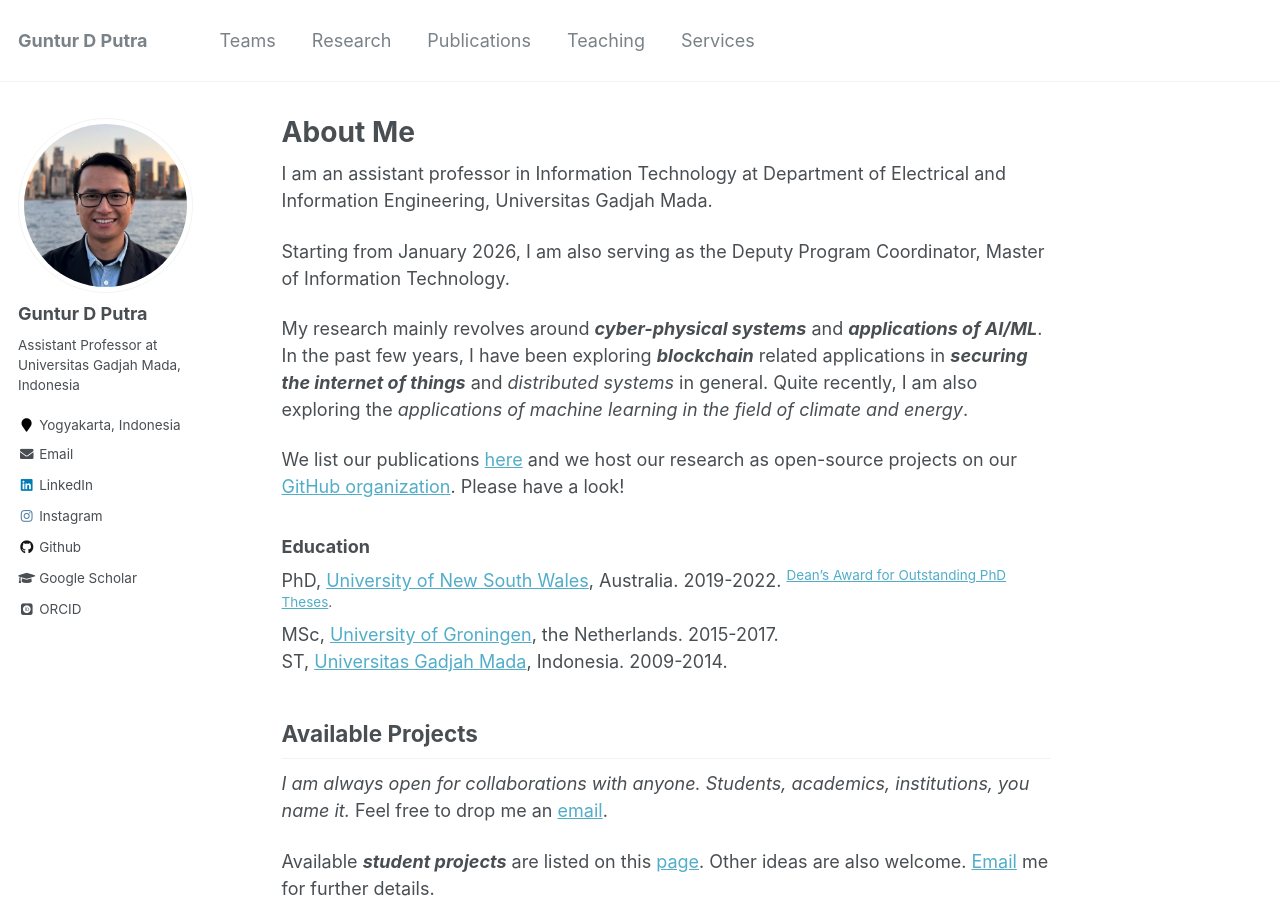
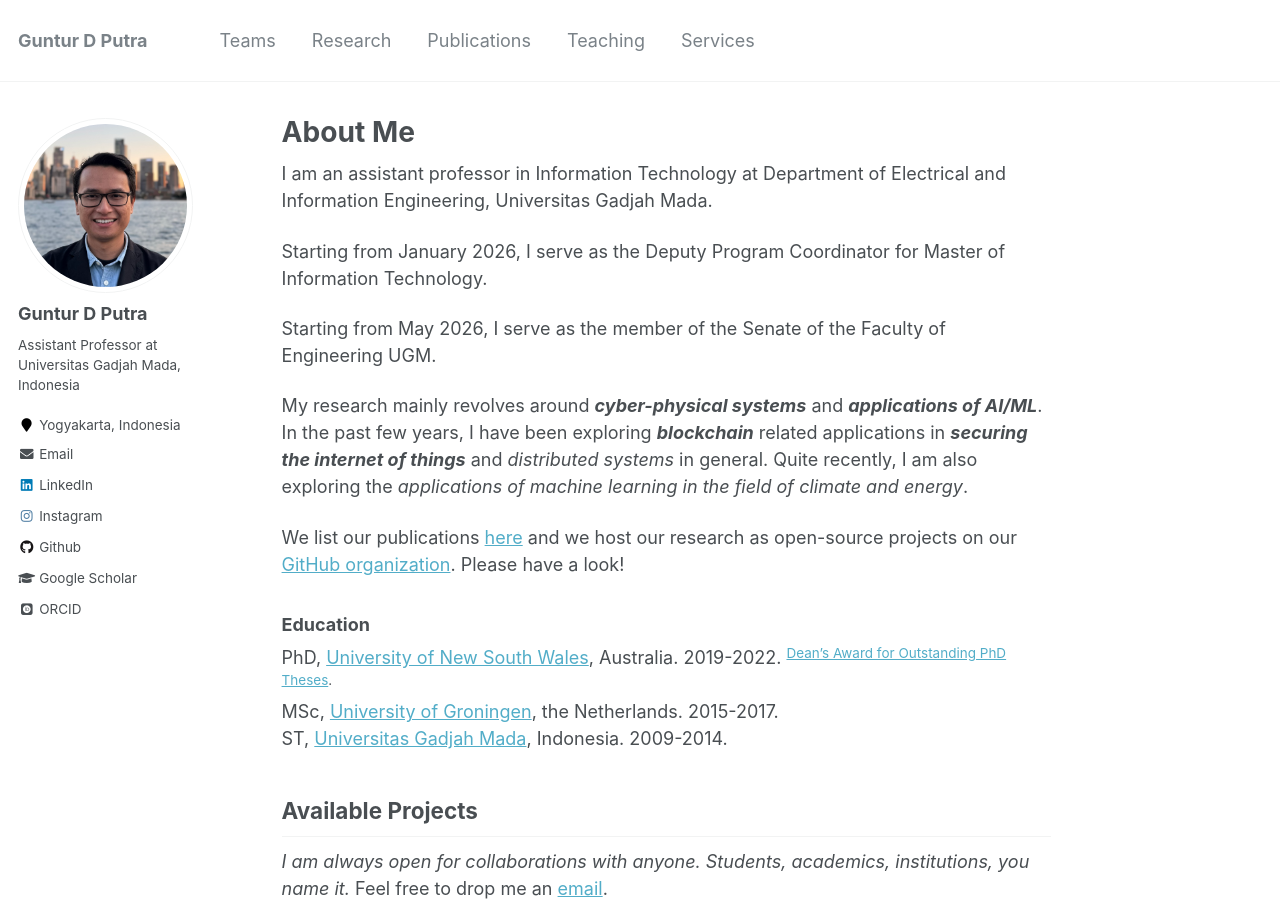
Before and after one commit to gdputra/gdputra.github.io, a Jekyll site: the page built from _pages/about.md, in a window 1280 px wide and 900 px high. Built offline with Jekyll 4.4.1, drawn with Linux system fonts in a browser that asks for light colours; some web fonts are replaced.

Commit message:
Revise job titles and roles in about.md
Updated job titles and roles for clarity and correctness.

```diff
--- a/_pages/about.md
+++ b/_pages/about.md
@@ -10,7 +10,9 @@ redirect_from:
 
 I am an assistant professor in Information Technology at Department of Electrical and Information Engineering, Universitas Gadjah Mada.
 
-Starting from January 2026, I am also serving as the Deputy Program Coordinator, Master of Information Technology.
+Starting from January 2026, I serve as the Deputy Program Coordinator for Master of Information Technology.
+
+Starting from May 2026, I serve as the member of the Senate of the Faculty of Engineering UGM.
 
 My research mainly revolves around **_cyber-physical systems_** and **_applications of AI/ML_**. In the past few years, I have been exploring **_blockchain_** related applications in **_securing the internet of things_** and _distributed systems_ in general. Quite recently, I am also exploring the _applications of machine learning in the field of climate and energy_.
 
```
